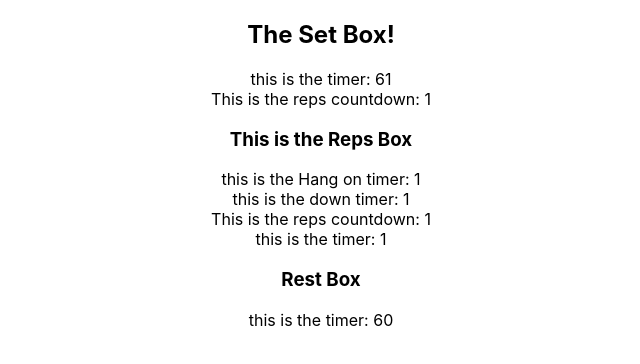
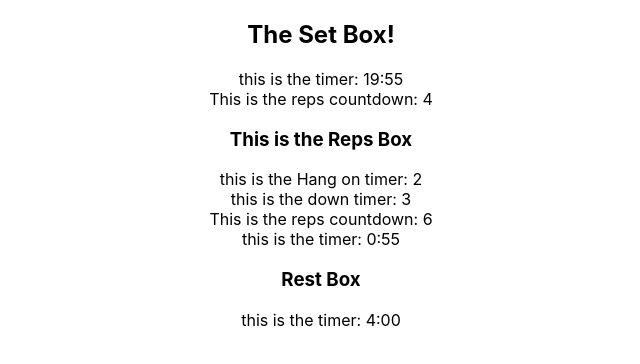
Before and after one commit to jhmccandless/hangboard-workout, a React (Create React App) app: page /current_workout in a window 1280 px wide. Shown: the top 364 px of the page, without its empty margins (319-959 px from the left). Built offline with nearby package versions, Linux system fonts and the light colour scheme.

Commit message:
have the timers for the minutes now too

```diff
--- a/src/components/TimerUI.jsx
+++ b/src/components/TimerUI.jsx
@@ -26,9 +26,18 @@ function TimerUI({
       return () => window.clearTimeout(timer1);
     }
   }, [time, timerActivator, whichTimerReset, fullTime]);
+
+  function secondsToMinutesTimer(totalSeconds) {
+    let timerMinutes = Math.floor(totalSeconds / 60);
+    let timerSeconds = (
+      `0` + Math.floor(totalSeconds - timerMinutes * 60)
+    ).slice(-2);
+    return timerMinutes + ":" + timerSeconds;
+  }
+
   return (
     <>
-      <div>this is the timer: {time}</div>
+      <div>this is the timer: {secondsToMinutesTimer(time)}</div>
     </>
   );
 }
--- a/src/components/WorkoutFormUI.jsx
+++ b/src/components/WorkoutFormUI.jsx
@@ -19,19 +19,19 @@ function WorkoutFormUI({ setWorkoutParams, hangTime }) {
       <br />
       <form onSubmit={handleSubmit}>
         <label htmlFor="hangTime">Hang Time (s)</label>
-        <input type="text" defaultValue="3" name="hangTime"></input>
+        <input type="text" defaultValue="7" name="hangTime"></input>
         <br />
         <label htmlFor="downTime">Down Time (s)</label>
-        <input type="text" defaultValue="2" name="downTime"></input>
+        <input type="text" defaultValue="3" name="downTime"></input>
         <br />
         <label htmlFor="restTime">Rest Time (min)</label>
-        <input type="text" defaultValue="1" name="restTime"></input>
+        <input type="text" defaultValue="4" name="restTime"></input>
         <br />
         <label htmlFor="repsTotal">Reps</label>
-        <input type="text" defaultValue="2" name="repsTotal"></input>
+        <input type="text" defaultValue="6" name="repsTotal"></input>
         <br />
         <label htmlFor="setsTotal">Sets</label>
-        <input type="text" defaultValue="2" name="setsTotal"></input>
+        <input type="text" defaultValue="4" name="setsTotal"></input>
         <br />
         <button type="submit">Lets workout!</button>
       </form>
--- a/src/reducer.js
+++ b/src/reducer.js
@@ -2,11 +2,11 @@ const initialState = {
   isHangActive: true,
   isRestActive: false,
   totalTime: null,
-  hangTime: 1,
-  downTime: 2,
-  restTime: 1,
-  setsTotal: 1,
-  repsTotal: 2,
+  hangTime: 7,
+  downTime: 3,
+  restTime: 4,
+  setsTotal: 4,
+  repsTotal: 6,
 };
 
 function timers_reducer(state = initialState, action) {
```
